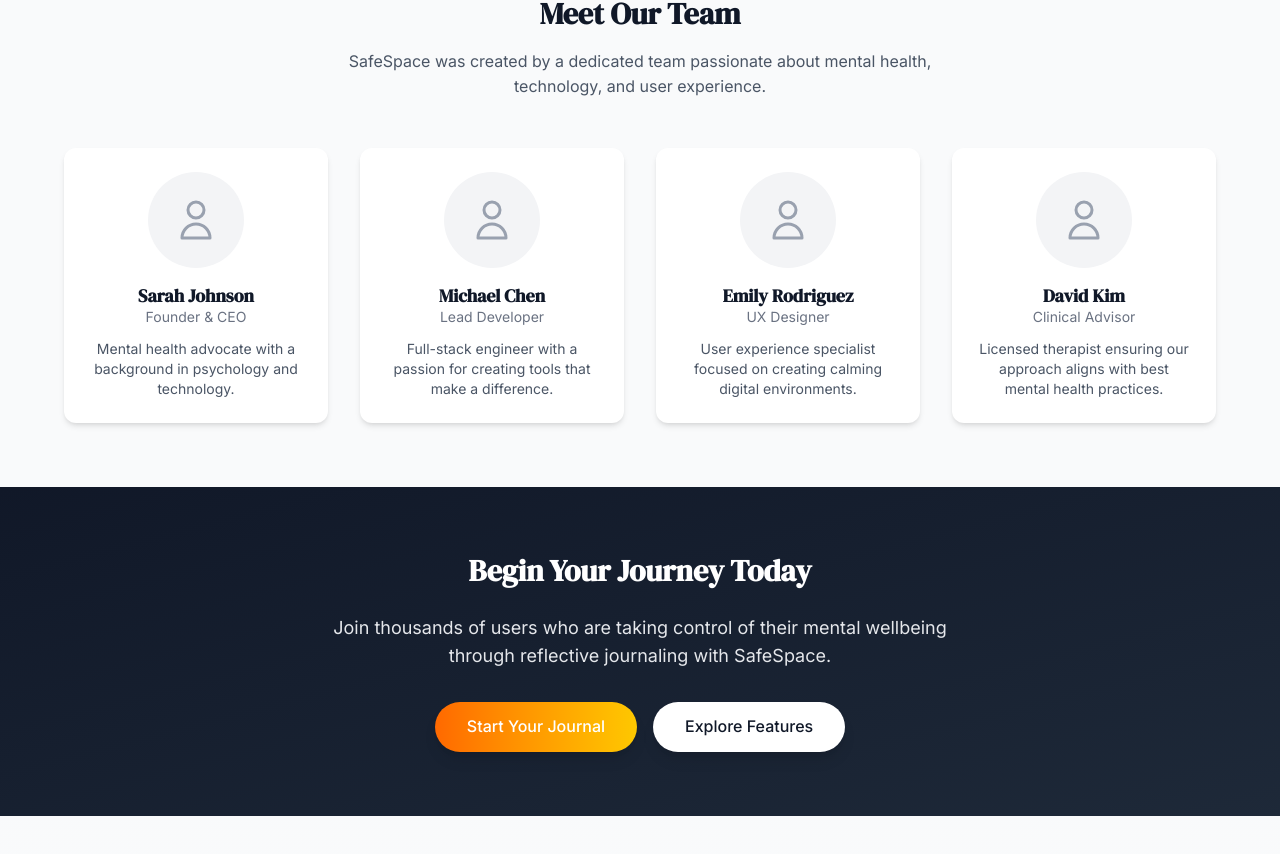
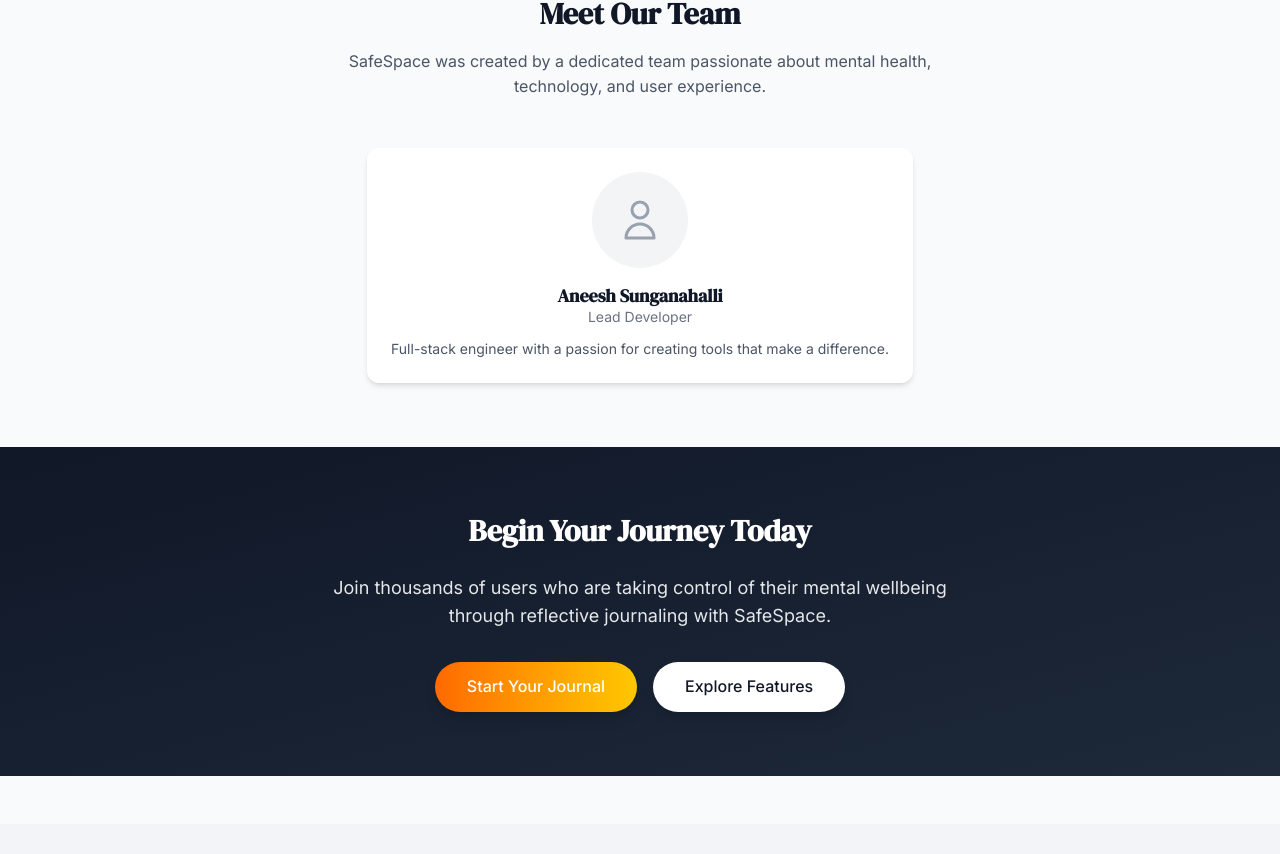
Before and after one commit to aneeshsunganahalli/SafeSpace, a Next.js app in the folder client/: page /about in a window 1280 px wide. Shown: the part 2991-3845 px from the top of the page. After the commit the page ends 3815 px from the top, so only its background shows below. Built offline with nearby package versions, Linux system fonts and the light colour scheme; no server answers.

Commit message:
Changes in About

```diff
--- a/client/src/app/about/page.tsx
+++ b/client/src/app/about/page.tsx
@@ -256,8 +256,7 @@
             SafeSpace was created by a dedicated team passionate about mental health, technology, and user experience.
           </p>
 
-          <div className="grid grid-cols-1 sm:grid-cols-2 lg:grid-cols-4 gap-8">
-            {/* Team Member 1 */}
+          <div className="flex items-center justify-center gap-8 flex-wrap">
             <div className="bg-white p-6 rounded-xl shadow-md text-center">
               <div className="w-24 h-24 bg-gray-100 rounded-full mx-auto mb-4">
                 <div className="w-full h-full rounded-full flex items-center justify-center">
@@ -266,58 +265,10 @@
                   </svg>
                 </div>
               </div>
-              <h3 className="text-lg font-semibold text-gray-900">Sarah Johnson</h3>
-              <p className="text-sm text-gray-500 mb-3">Founder & CEO</p>
-              <p className="text-sm text-gray-600">
-                Mental health advocate with a background in psychology and technology.
-              </p>
-            </div>
-
-            {/* Team Member 2 */}
-            <div className="bg-white p-6 rounded-xl shadow-md text-center">
-              <div className="w-24 h-24 bg-gray-100 rounded-full mx-auto mb-4">
-                <div className="w-full h-full rounded-full flex items-center justify-center">
-                  <svg xmlns="http://www.w3.org/2000/svg" className="h-12 w-12 text-gray-400" fill="none" viewBox="0 0 24 24" stroke="currentColor">
-                    <path strokeLinecap="round" strokeLinejoin="round" strokeWidth={1.5} d="M16 7a4 4 0 11-8 0 4 4 0 018 0zM12 14a7 7 0 00-7 7h14a7 7 0 00-7-7z" />
-                  </svg>
-                </div>
-              </div>
-              <h3 className="text-lg font-semibold text-gray-900">Michael Chen</h3>
+              <h3 className="text-lg font-semibold text-gray-900">Aneesh Sunganahalli</h3>
               <p className="text-sm text-gray-500 mb-3">Lead Developer</p>
               <p className="text-sm text-gray-600">
                 Full-stack engineer with a passion for creating tools that make a difference.
-              </p>
-            </div>
-
-            {/* Team Member 3 */}
-            <div className="bg-white p-6 rounded-xl shadow-md text-center">
-              <div className="w-24 h-24 bg-gray-100 rounded-full mx-auto mb-4">
-                <div className="w-full h-full rounded-full flex items-center justify-center">
-                  <svg xmlns="http://www.w3.org/2000/svg" className="h-12 w-12 text-gray-400" fill="none" viewBox="0 0 24 24" stroke="currentColor">
-                    <path strokeLinecap="round" strokeLinejoin="round" strokeWidth={1.5} d="M16 7a4 4 0 11-8 0 4 4 0 018 0zM12 14a7 7 0 00-7 7h14a7 7 0 00-7-7z" />
-                  </svg>
-                </div>
-              </div>
-              <h3 className="text-lg font-semibold text-gray-900">Emily Rodriguez</h3>
-              <p className="text-sm text-gray-500 mb-3">UX Designer</p>
-              <p className="text-sm text-gray-600">
-                User experience specialist focused on creating calming digital environments.
-              </p>
-            </div>
-
-            {/* Team Member 4 */}
-            <div className="bg-white p-6 rounded-xl shadow-md text-center">
-              <div className="w-24 h-24 bg-gray-100 rounded-full mx-auto mb-4">
-                <div className="w-full h-full rounded-full flex items-center justify-center">
-                  <svg xmlns="http://www.w3.org/2000/svg" className="h-12 w-12 text-gray-400" fill="none" viewBox="0 0 24 24" stroke="currentColor">
-                    <path strokeLinecap="round" strokeLinejoin="round" strokeWidth={1.5} d="M16 7a4 4 0 11-8 0 4 4 0 018 0zM12 14a7 7 0 00-7 7h14a7 7 0 00-7-7z" />
-                  </svg>
-                </div>
-              </div>
-              <h3 className="text-lg font-semibold text-gray-900">David Kim</h3>
-              <p className="text-sm text-gray-500 mb-3">Clinical Advisor</p>
-              <p className="text-sm text-gray-600">
-                Licensed therapist ensuring our approach aligns with best mental health practices.
               </p>
             </div>
           </div>
```
